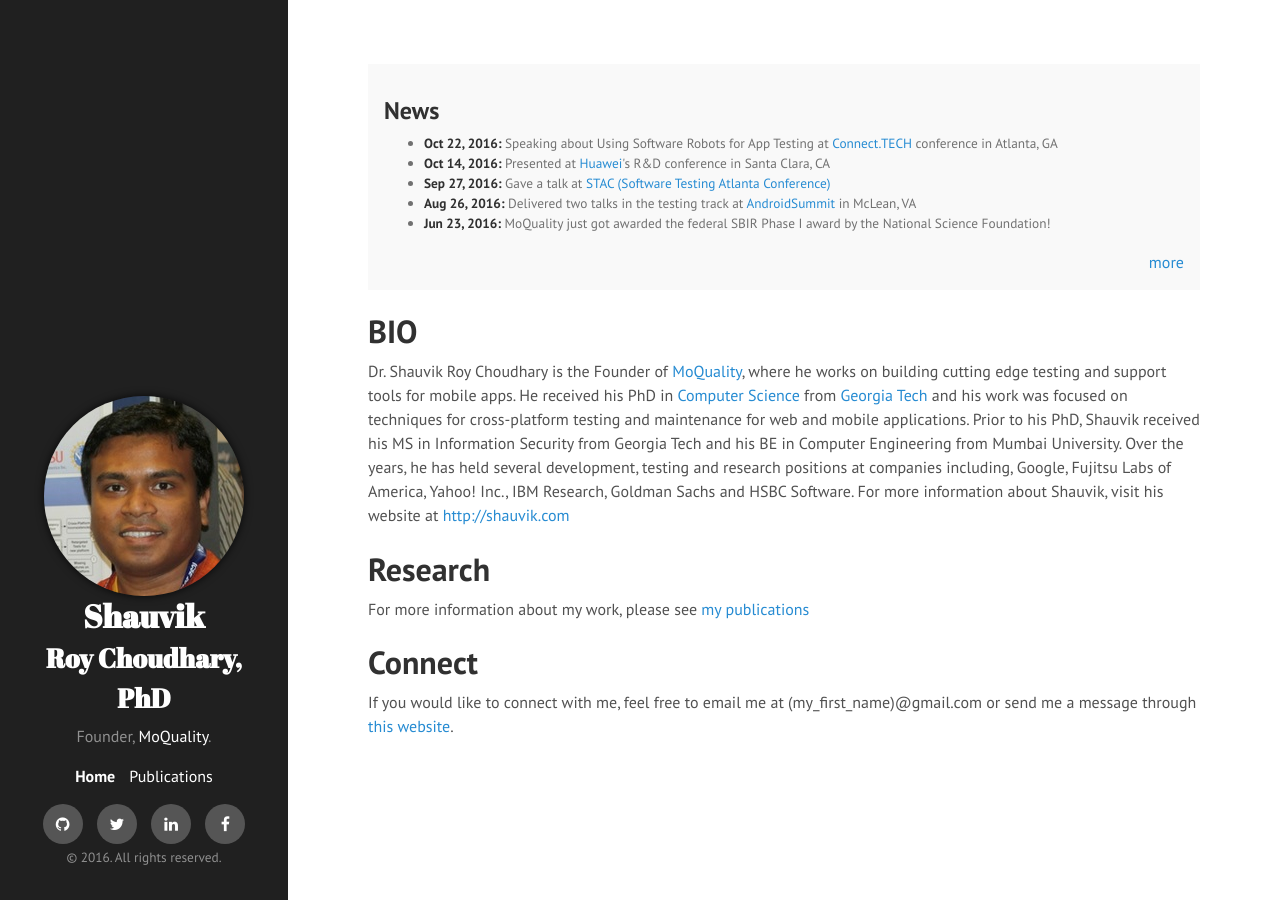
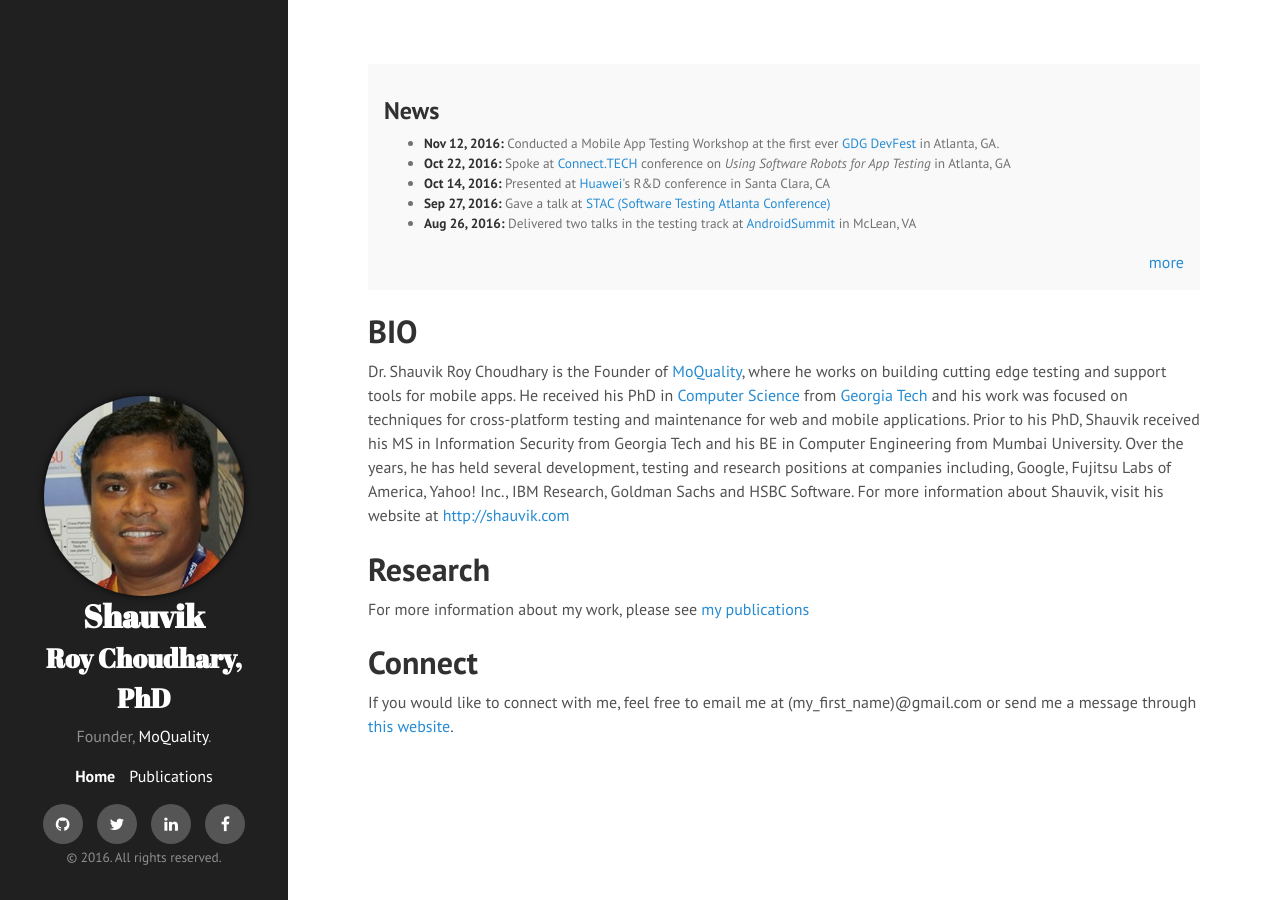
Before and after one commit to shauvik/shauvik.github.io, a Jekyll site: the page built from index.html, in a window 1280 px wide. Built offline with Jekyll 4.4.1, drawn with Linux system fonts in a browser that asks for light colours; nearby versions of some CDN libraries.

Commit message:
Update news.md

```diff
--- a/_includes/news.md
+++ b/_includes/news.md
@@ -1,4 +1,6 @@
-* <strong>Oct 22, 2016:</strong> Speaking about Using Software Robots for App Testing at <a href="http://connect.tech">Connect.TECH</a> conference in Atlanta, GA
+* <strong>Nov 12, 2016:</strong> Conducted a Mobile App Testing Workshop at the first ever <a href="http://www.gdgatl.xyz/">GDG DevFest</a> in Atlanta, GA.
+
+* <strong>Oct 22, 2016:</strong> Spoke at <a href="http://connect.tech">Connect.TECH</a> conference on <i>Using Software Robots for App Testing</i> in Atlanta, GA
 
 * <strong>Oct 14, 2016:</strong> Presented at <a href="http://huawei.com">Huawei</a>'s R&D conference in Santa Clara, CA
 
```
